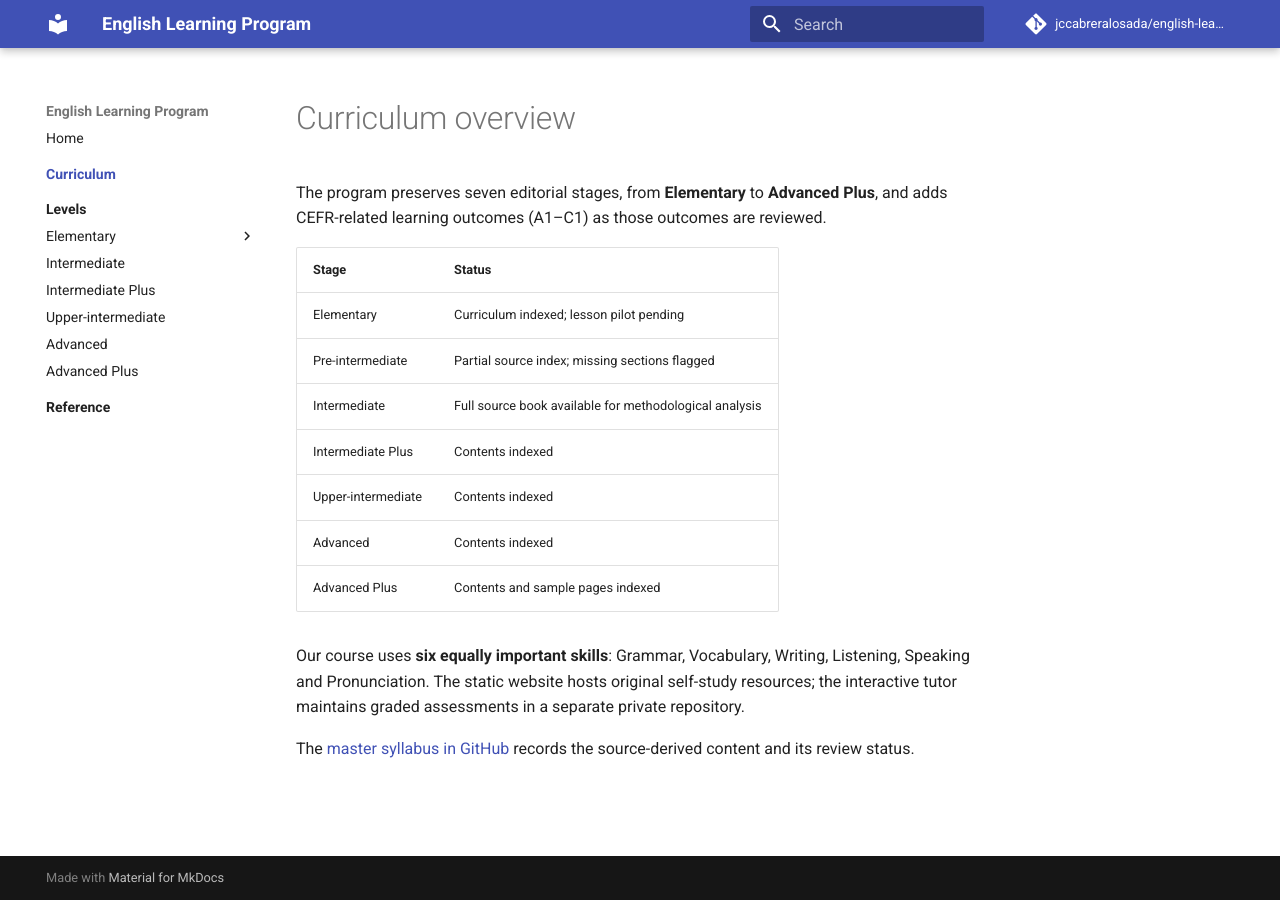
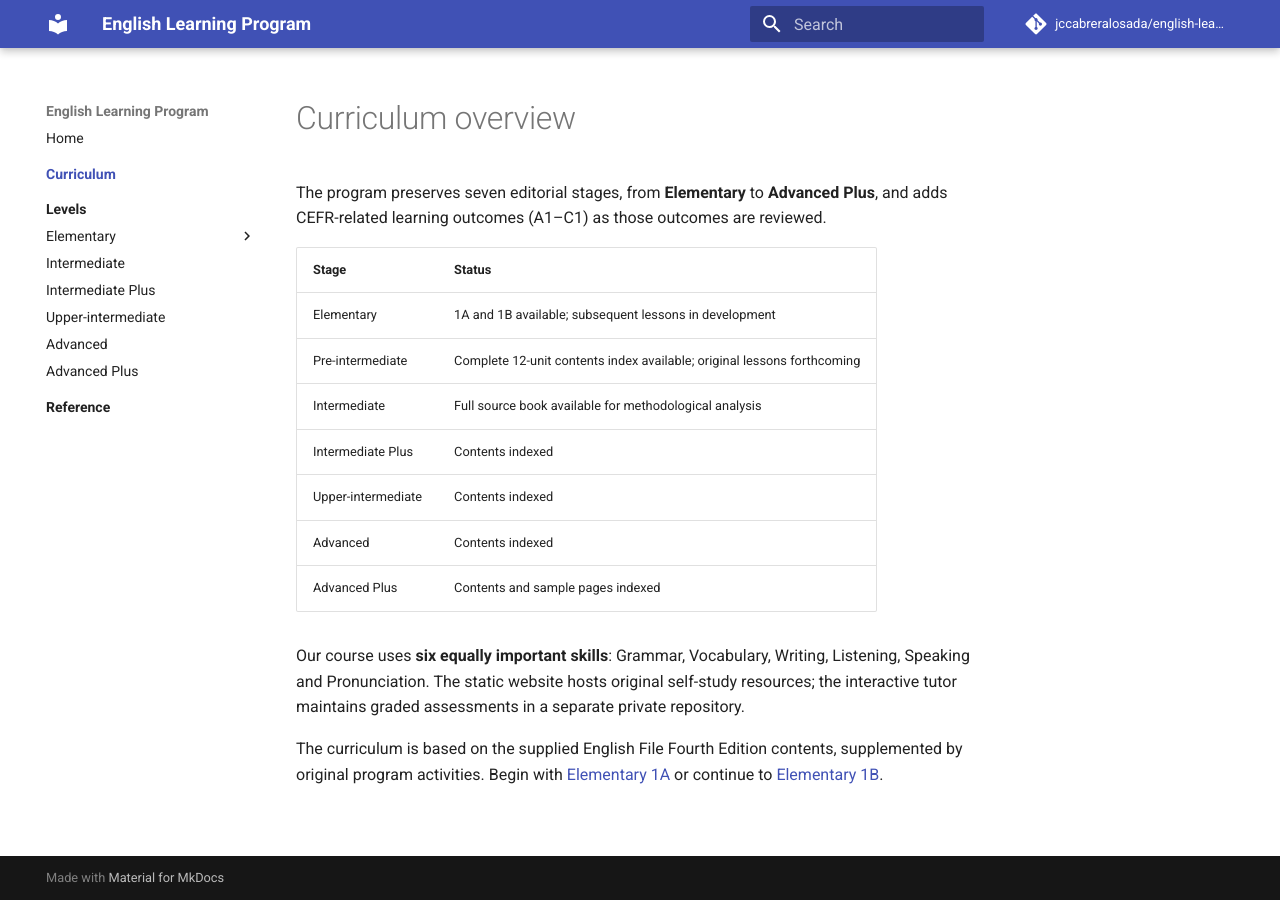
Before and after one commit to jccabreralosada/english-learning-course, an MkDocs documentation site: the page built from docs/curriculum/index.md, in a window 1280 px wide. Built offline with MkDocs 1.6.1 and Material for MkDocs 9.7.7, drawn with Linux system fonts in a browser that asks for light colours; comment, search, counter and statistics services are not loaded.

Commit message:
docs: remove stale editorial labels and align published Elementary navigation

```diff
--- a/docs/curriculum/index.md
+++ b/docs/curriculum/index.md
@@ -4,8 +4,8 @@ The program preserves seven editorial stages, from **Elementary** to **Advanced
 
 | Stage | Status |
 | --- | --- |
-| Elementary | Curriculum indexed; lesson pilot pending |
-| Pre-intermediate | Partial source index; missing sections flagged |
+| Elementary | 1A and 1B available; subsequent lessons in development |
+| Pre-intermediate | Complete 12-unit contents index available; original lessons forthcoming |
 | Intermediate | Full source book available for methodological analysis |
 | Intermediate Plus | Contents indexed |
 | Upper-intermediate | Contents indexed |
@@ -14,4 +14,4 @@ The program preserves seven editorial stages, from **Elementary** to **Advanced
 
 Our course uses **six equally important skills**: Grammar, Vocabulary, Writing, Listening, Speaking and Pronunciation. The static website hosts original self-study resources; the interactive tutor maintains graded assessments in a separate private repository.
 
-The [master syllabus in GitHub](https://github.com/jccabreralosada/english-learning-course/blob/main/curriculum/master_syllabus.yaml) records the source-derived content and its review status.
+The curriculum is based on the supplied English File Fourth Edition contents, supplemented by original program activities. Begin with [Elementary 1A](../elementary/unit_01/lesson_a.md) or continue to [Elementary 1B](../elementary/unit_01/lesson_b.md).
```
